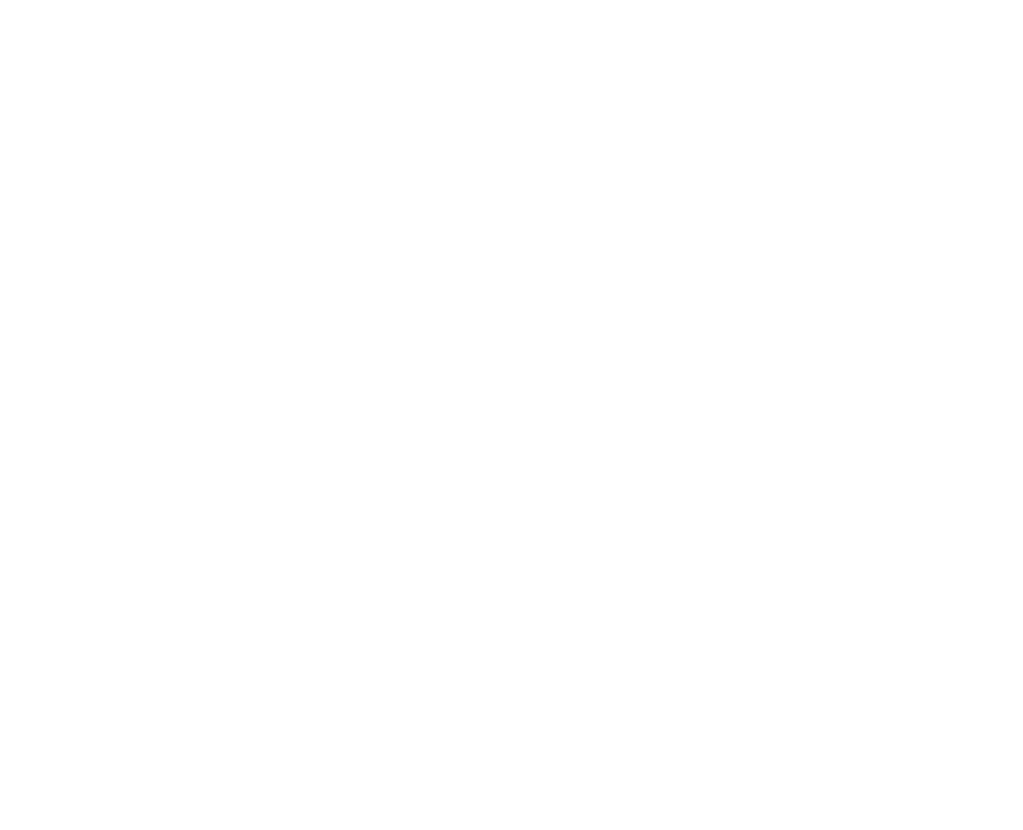
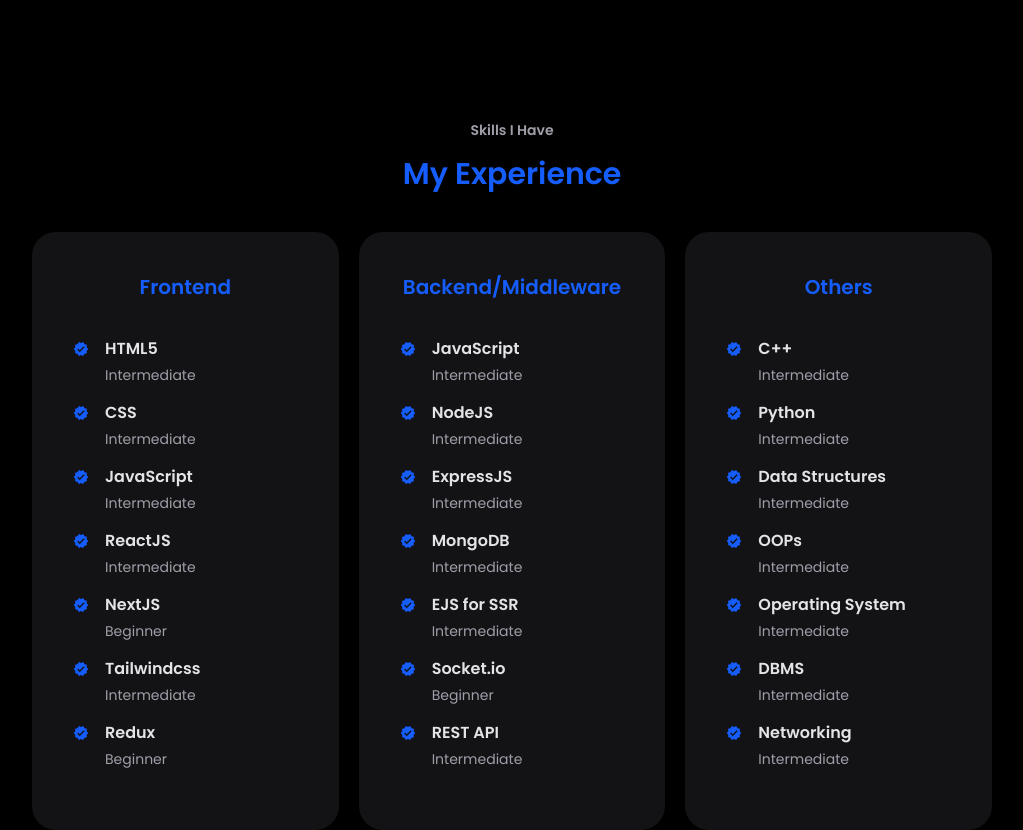
Before and after one commit to prakash-ydv/MyPortfolio, a React (Vite) app: page / in a window 1280 px wide. Shown: the part 1660-2490 px from the top of the page, without its empty margins (128-1151 px from the left). Before the commit the page ends 1636 px from the top, so only its background shows below. Built offline with nearby package versions, Linux system fonts and the light colour scheme; a web font is replaced by a local one.

Commit message:
Experience Section

```diff
--- a/src/App.jsx
+++ b/src/App.jsx
@@ -2,6 +2,7 @@
 import Hero from './components/Hero'
 import Nav from './components/Nav'
 import Aboutme from './components/Aboutme'
+import Experience from './components/Experience'
 
 function App() {
   return (
@@ -9,6 +10,7 @@
       <Nav />
       <Hero />
       <Aboutme />
+      <Experience />
     </div>
   )
 }
--- a/src/components/Aboutme.jsx
+++ b/src/components/Aboutme.jsx
@@ -6,7 +6,7 @@
 
 function Aboutme() {
   return (
-    <section className="text-white pt-36 px-6 sm:px-10 flex flex-col items-center justify-center">
+    <section className="text-white mt-36 px-6 sm:px-10 flex flex-col items-center justify-center">
       <h5 className="text-zinc-400 text-sm font-semibold">Get to know</h5>
       <h1 className="text-3xl pt-4 text-blue-600 font-semibold">About Me</h1>
 
--- /dev/null
+++ b/src/components/Experience.jsx
@@ -0,0 +1,25 @@
+import React from "react";
+import ExpBox from "./experience-components/ExpBox";
+import skills from "./experience-components/utils";
+const {frontendList, backendList, othersList} = skills;
+
+function Experience() {
+  return (
+    <section className="mt-36 flex flex-col items-center text-white">
+      <div className="flex flex-col items-center justify-center">
+        <h5 className="text-sm text-zinc-400 font-semibold">Skills I Have</h5>
+        <h1 className="text-3xl text-blue-600 font-semibold pt-4 mb-10">
+          My Experience
+        </h1>
+      </div>
+
+      <div className="w-full flex flex-col lg:flex-row items-center justify-between gap-5 px-10 sm:px-30 md:px-40">
+      <ExpBox heading="Frontend" list={frontendList} />
+      <ExpBox heading="Backend/Middleware" list={backendList}/>
+      <ExpBox heading="Others" list={othersList} />
+      </div>
+    </section>
+  );
+}
+
+export default Experience;
--- a/src/components/about-components/Box.jsx
+++ b/src/components/about-components/Box.jsx
@@ -2,7 +2,7 @@
 
 function Box(props) {
   return (
-    <div className='flex flex-col gap-4 items-center justify-center h-42 w-38 sm:h-42 bg-zinc-800 rounded-lg p-5 cursor-pointer hover:bg-black hover:border transition-colors duration-300'>
+    <div className='flex flex-col gap-4 items-center justify-center h-42 w-38 sm:h-42 bg-zinc-800/50 rounded-lg p-5 cursor-pointer hover:bg-black border border-transparent hover:border-white transition-colors duration-300'>
         <span className='text-blue-600 text-2xl'>{props.logo}</span>
       <h1>{props.title}</h1>
       <p>{props.details}</p>
--- /dev/null
+++ b/src/components/experience-components/ExpBox.jsx
@@ -0,0 +1,28 @@
+import React, { useState } from "react";
+import { MdVerified } from "react-icons/md";
+
+function ExpBox(props) {
+  const [frontendList, setfrontendList] = useState(props.list);
+  return (
+    <div className="flex flex-col lg:h-full w-full lg:w-1/3 items-center p-10 rounded-3xl bg-zinc-800/50 border border-transparent hover:border-white hover:bg-black transition-colors duration-300">
+      <h1 className="text-blue-600 text-xl mb-10 font-semibold">
+        {props.heading}
+      </h1>
+
+      {frontendList.map((element, index) => (
+        <div key={index} className="flex w-full gap-4 items-start mb-5">
+          <MdVerified className="text-blue-600" />
+
+          <div className="flex flex-col">
+            <h1 className="leading-none font-semibold text-zinc-200">
+              {element.title}
+            </h1>
+            <h5 className="text-zinc-400 text-sm mt-2 ">{element.level}</h5>
+          </div>
+        </div>
+      ))}
+    </div>
+  );
+}
+
+export default ExpBox;
--- /dev/null
+++ b/src/components/experience-components/utils.js
@@ -0,0 +1,89 @@
+const frontendList = [
+    {
+        title:"HTML5",
+        level : "Intermediate"
+    },
+    {
+        title:"CSS",
+        level : "Intermediate"
+    },
+    {
+        title : "JavaScript",
+        level : "Intermediate"
+    },{
+        title : "ReactJS",
+        level : "Intermediate"
+    },
+    {
+        title : "NextJS",
+        level : "Beginner"
+    },
+    {
+        title : "Tailwindcss",
+        level : "Intermediate"
+    },
+    {
+        title : "Redux",
+        level : "Beginner"
+    }
+];
+const backendList = [
+    {
+        title:"JavaScript",
+        level : "Intermediate"
+    },
+    {
+        title:"NodeJS",
+        level : "Intermediate"
+    },
+    {
+        title : "ExpressJS",
+        level : "Intermediate"
+    },{
+        title : "MongoDB",
+        level : "Intermediate"
+    },
+    {
+        title : "EJS for SSR",
+        level : "Intermediate"
+    },
+    {
+        title : "Socket.io",
+        level : "Beginner"
+    },
+    {
+        title : "REST API",
+        level : "Intermediate"
+    }
+]
+const othersList = [
+    {
+        title:"C++",
+        level : "Intermediate"
+    },
+    {
+        title:"Python",
+        level : "Intermediate"
+    },
+    {
+        title : "Data Structures",
+        level : "Intermediate"
+    },{
+        title : "OOPs",
+        level : "Intermediate"
+    },
+    {
+        title : "Operating System",
+        level : "Intermediate"
+    },
+    {
+        title : "DBMS",
+        level : "Intermediate"
+    },
+    {
+        title : "Networking",
+        level : "Intermediate"
+    }
+]
+
+export default {frontendList, backendList, othersList};
```
